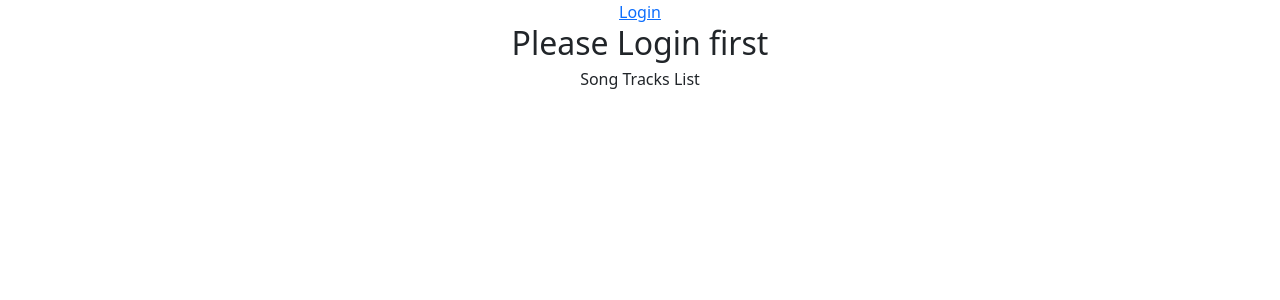
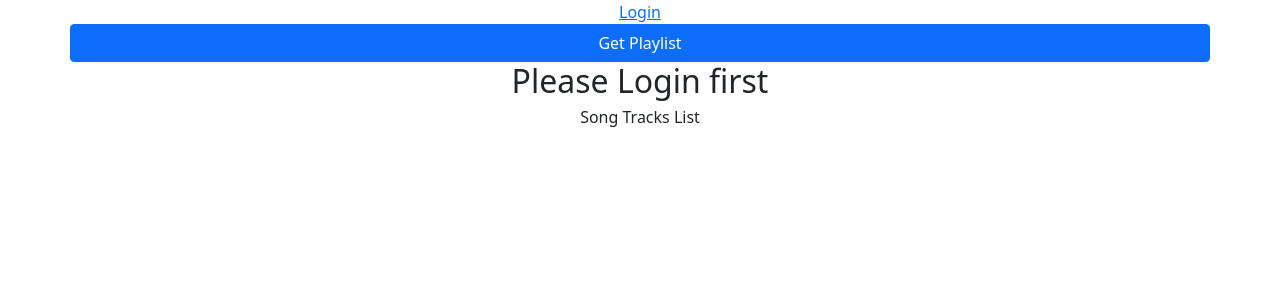
Before and after one commit to caezaocta/playlist-react, a React (Create React App) app: page / in a window 1280 px wide. Shown: the top 300 px of the page. Built offline with nearby package versions, Linux system fonts and the light colour scheme.

Commit message:
get playlist worked

```diff
--- a/src/App.js
+++ b/src/App.js
@@ -5,6 +5,7 @@ import "bootstrap/dist/css/bootstrap.min.css";
 import SearchBar from "./components/searchbar";
 import React, { useState, useEffect } from "react";
 import axios from "axios";
+import GetPlaylist from './components/getplaylist'
 
 function App() {
   const CLIENT_ID = "dfc1111bb28e42208f37905662121d74";
@@ -77,6 +78,8 @@ function App() {
 
   return (
     <div className="App">
+      <div className="container">
+        <div className="row">
           {!token ? (
             <a
               href={`${AUTH_ENDPOINT}?client_id=${CLIENT_ID}&redirect_uri=${REDIRECT_URI}&response_type=${RESPONSE_TYPE}`}
@@ -89,6 +92,11 @@ function App() {
               Logout
             </a>
           )}
+        </div>
+        <div className="row">
+          <GetPlaylist />
+        </div>
+      </div>
 
       {token ? (
         <SearchBar
--- /dev/null
+++ b/src/components/getplaylist/index.js
@@ -0,0 +1,47 @@
+import React from 'react';
+import axios from 'axios'
+import { useState, useEffect } from 'react'
+
+
+const PLAYLISTS_ENDPOINT = "https://api.spotify.com/v1/me/playlists"
+
+const GetPlaylist = () => {
+    const [token, setToken] = useState("")
+    const [data, setData] = useState({})
+
+    useEffect(() => {
+        if (localStorage.getItem("token")) {
+            setToken(localStorage.getItem("token"))
+        }
+    }, [])
+
+    const handleGetPlaylists = () => {
+        axios
+            .get(PLAYLISTS_ENDPOINT, {
+                headers: {
+                    Authorization: `Bearer ${token}`,
+                },
+            }).then(response => {
+                setData(response.data)
+            }).catch((error) => {
+                console.log(error)
+            });
+
+        console.log(data)
+    }
+
+    return (
+        <>
+            <button onClick={handleGetPlaylists} className="btn btn-primary">Get Playlist</button>
+
+            <div className="container">
+                {data.items ? data.items.map((item) =>
+                    <h1>{item.name}</h1>
+                )
+                    : null}
+            </div>
+        </>
+    );
+}
+
+export default GetPlaylist;
```
Lines whose indentation alone changed are shown as unchanged.
